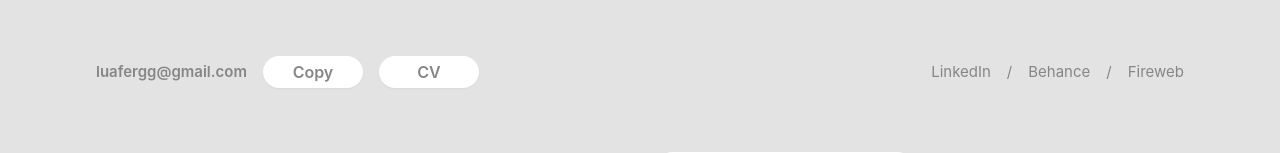
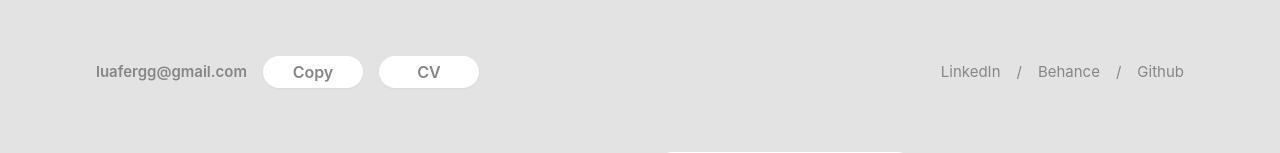
Before and after one commit to LuaFerGG/portafolio, a Vue app: page / in a window 1280 px wide. Shown: the top 153 px of the page. Built offline with nearby package versions, Linux system fonts and the light colour scheme; what @midudev/tailwind-animations would draw is missing.

Commit message:
feat: update social media links to open in new tabs

```diff
--- a/src/App.vue
+++ b/src/App.vue
@@ -36,7 +36,11 @@
       class="bg-[#FFFFFF] p-2 ml-3 rounded-full w-9 inline-block" />
   </a>
   <!-- Nombre de LinkedIn en escritorio -->
-  <span class="lg:inline-block md:inline-block hidden hover:underline hover:text-[#242424] hover:font-bold decoration-[#242424] transition">LinkedIn</span>
+  <a
+    href="https://www.linkedin.com/in/lua-ackermann-18014a355/"
+    target="_blank">
+    <span class="lg:inline-block md:inline-block hidden hover:underline hover:text-[#242424] hover:font-bold decoration-[#242424] transition">LinkedIn</span>
+  </a>
 
   <span class="hidden md:inline-block lg:inline">/</span>
 
@@ -51,13 +55,17 @@
       class="bg-[#FFFFFF] p-2 rounded-full w-9 inline-block" />
   </a>
   <!-- Nombre de Behance en escritorio -->
-  <span class="lg:inline-block md:inline-block hidden hover:underline hover:text-[#242424] hover:font-bold decoration-[#242424] transition">Behance</span>
+  <a
+    href="https://www.behance.net/laferackerma1"
+    target="_blank">
+    <span class="lg:inline-block md:inline-block hidden hover:underline hover:text-[#242424] hover:font-bold decoration-[#242424] transition">Behance</span>
+  </a>
 
   <span class="hidden md:inline-block  lg:inline">/</span>
 
   <!-- Fireweb (solo en móvil) -->
   <a
-    href="https://fireweb.digiapps.com.co"
+    href="https://github.com/LuaFerGG"
     target="_blank"
     class="social-link hover:underline hover:text-[#242424] hover:font-bold decoration-[#242424] transition flex items-center md:hidden">
     <img
@@ -66,7 +74,10 @@
       class="bg-[#FFFFFF] p-2 rounded-full w-9 inline-block" />
   </a>
   <!-- Nombre de Fireweb en escritorio -->
-  <span class="lg:inline-block hidden  md:inline-block hover:underline hover:text-[#242424] hover:font-bold decoration-[#242424] transition">Fireweb</span>
+  <a
+    href="https://github.com/LuaFerGG"
+    target="_blank">
+    <span class="lg:inline-block hidden  md:inline-block hover:underline hover:text-[#242424] hover:font-bold decoration-[#242424] transition">Github</span></a>
 </div>
 
   </div>
@@ -481,7 +492,6 @@ import gsap from 'gsap';
 import { useI18n } from 'vue-i18n';
 import Gallery from '@/components/Gallery.vue'
 
-
 // Botones de navegación con íconos y posición
 const botones = [
   { icono: '/icons/icon_lu.svg', index: 0, posicion: 1.4, iconoY: 10 },
```
